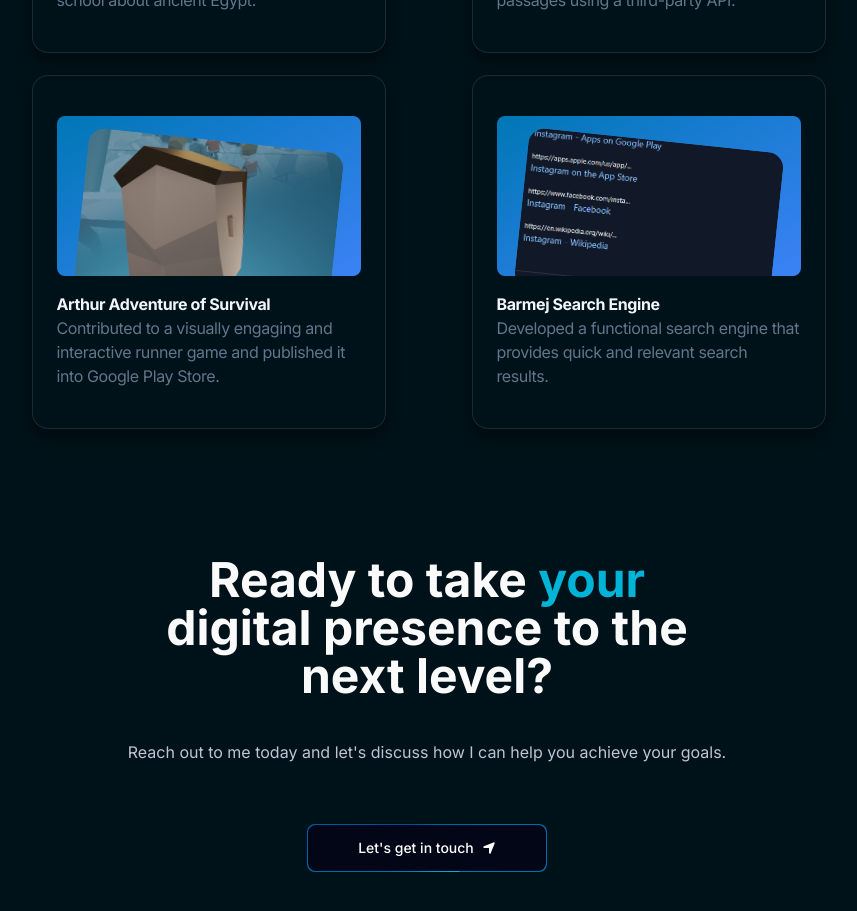
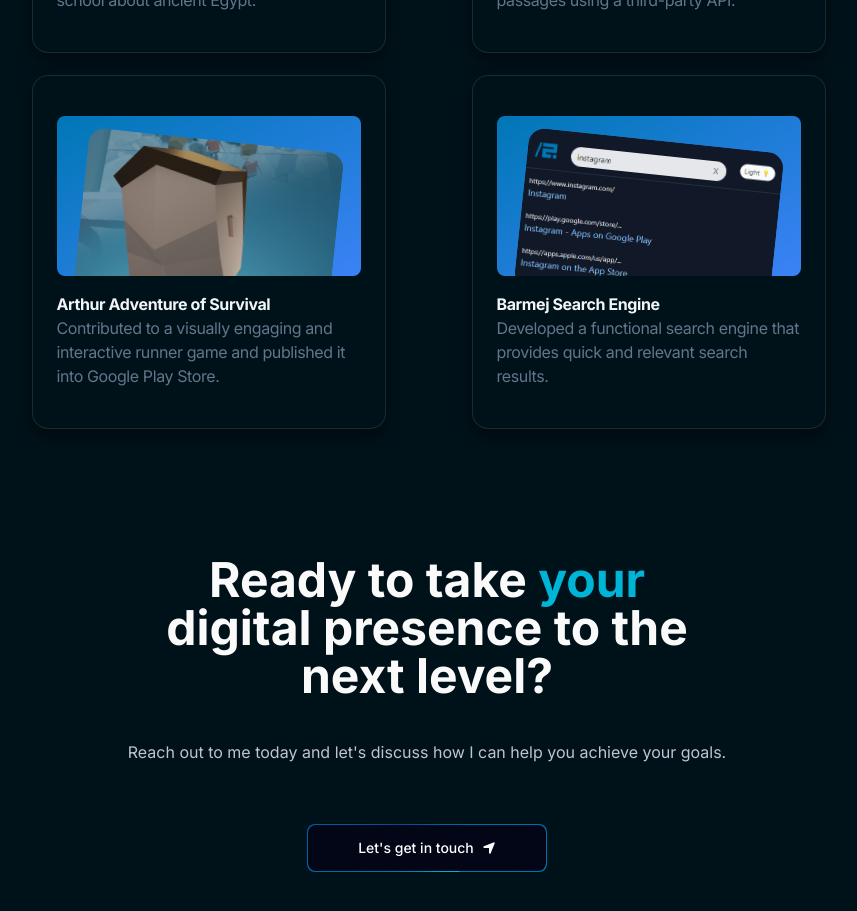
Before and after one commit to M7zain/myPortfolio, a Next.js app: page / in a window 1280 px wide. Shown: the part 2660-3571 px from the top of the page, without its empty margins (213-1070 px from the left). Built offline with nearby package versions, Linux system fonts and the light colour scheme.

Commit message:
fixed appearance of project element with the id 4

```diff
--- a/components/Sections/Projects.tsx
+++ b/components/Sections/Projects.tsx
@@ -26,11 +26,11 @@ const Projects = () => {
               {/* image */}
               <div className="relative overflow-hidden flex  items-end justify-center w-full rounded-lg mt-4 bg-gradient-to-br from-berry-200 via-purple-500 to-blue-500" >
 
-                  <div className='rotate-6 rounded-2xl relative overflow-hidden top-6' >
+                  <div className={`rotate-6 rounded-2xl relative overflow-hidden top-6`} >
 
                    <img src={project.img}
                        alt={project.title}
-                       className='object-cover  w-64 h-40'/>
+                       className={`object-cover ${project.id === 4 ? "object-top" : " "}   w-64 h-40`}/>
 
                   </div>
 
```
